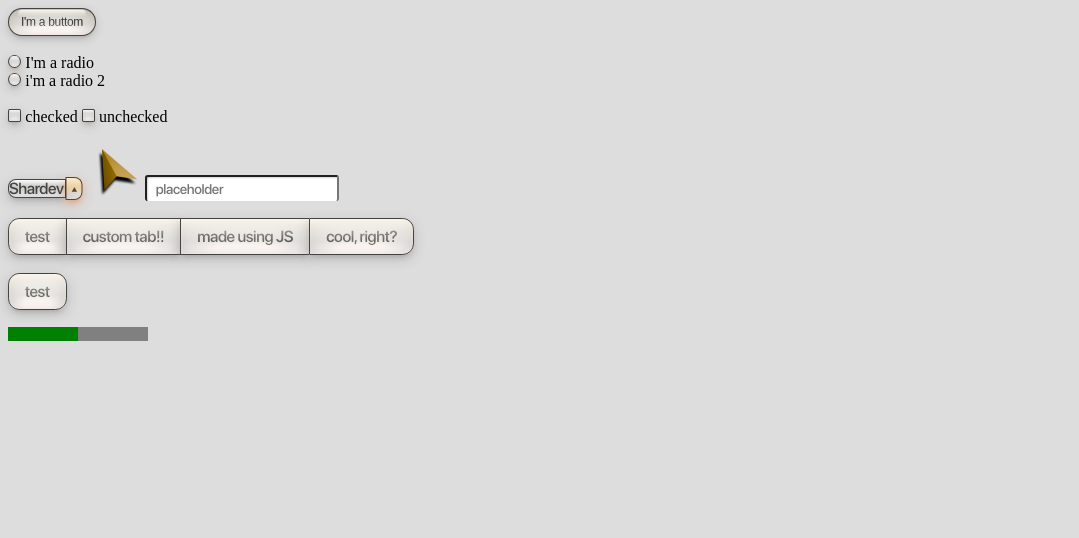
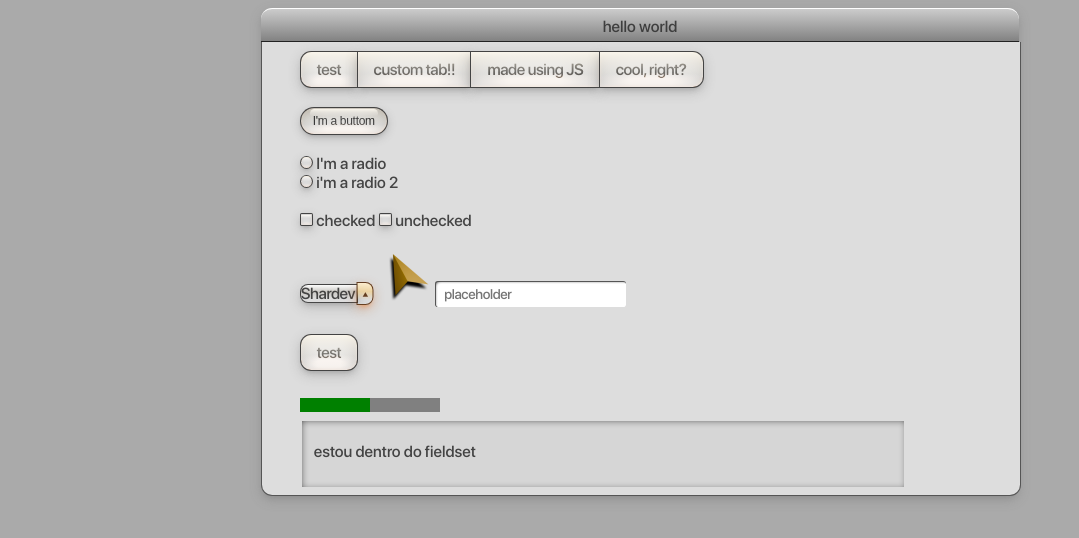
Before and after one commit to AlgumCorrupto/Gran-Turismo4I-CSS, a plain HTML site: page index.html in a window 1280 px wide. Shown: the whole page, without its empty margins (0-1079 px from the left). Drawn offline with Linux system fonts and the light colour scheme.

Commit message:
add widget

```diff
--- a/index.html
+++ b/index.html
@@ -8,6 +8,15 @@
 </head>
 <body>
     <script src="./source/scripts/tabElement.js"></script>
+    <script src="./source/scripts/popupElement.js"></script>
+    <popup-window title="hello world">
+        <div class="popup-body">
+            <tab-element>
+                <tab-option value="test"></tab-option>
+                <tab-option value="custom tab!!"></tab-option>
+                <tab-option value="made using JS"></tab-option>
+                <tab-option value="cool, right?"></tab-option>
+            </tab-element><br> <br>
                 <button>I'm a buttom</button> <br> <br>
                 <input type="radio" name="abc" value="Sseth" id="sseth">
                 <label for="sseth">I'm a radio</label> <br>
@@ -31,16 +40,16 @@
 
                 <input type="text" placeholder="placeholder">
                 <br><br>
-
-    <tab-element>
-        <tab-option value="test"></tab-option>
-        <tab-option value="custom tab!!"></tab-option>
-        <tab-option value="made using JS"></tab-option>
-        <tab-option value="cool, right?"></tab-option>
-    </tab-element> <br><br><br>
                 <tab-element>
                     <tab-option value="test"></tab-option>
                 </tab-element><br><br>
                 <progress value="50" max="100"></progress>
+            </tab-element>
+            <fieldset>
+                <p>estou dentro do fieldset</p>
+            </fieldset>
+        </div>
+    </popup-window>
+
 </body>
 </html>
--- a/source/configs.scss
+++ b/source/configs.scss
@@ -1,5 +1,5 @@
 body {
-    background-color: #ddd;
+    background-color: #aaa;
 }
 @font-face {
     font-family: "SF medium";
--- a/source/index.scss
+++ b/source/index.scss
@@ -5,3 +5,5 @@
 @use './styles/text.scss';
 @use './styles/tab.scss';
 @use './styles/progress.scss';
+@use './styles/popup.scss';
+@use './styles/fieldset.scss';
--- /dev/null
+++ b/source/scripts/popupElement.js
@@ -0,0 +1,23 @@
+class popupCustom extends HTMLElement {
+    constructor() {
+        super();
+    }
+
+    connectedCallback() {
+        let title = document.createElement("div");
+        title.setAttribute("class", "popup-title");
+        title.innerHTML = this.getAttribute("title");
+
+        //let observer = new MutationObserver(()=>{
+        //    let body = document.createElement("div");
+        //    body.setAttribute("class", "popup-body");
+        //    body.innerHTML = this.innerHTML;
+        //    this.innerHTML = "";
+        //})
+
+        //observer.observe(this, configs);
+        this.appendChild(title);
+    }
+}
+
+customElements.define("popup-window", popupCustom);
--- /dev/null
+++ b/source/styles/fieldset.scss
@@ -0,0 +1,7 @@
+@use '../configs.scss' as *;
+
+fieldset {
+    background-color: #d6d6d6;
+    box-shadow: inset 1px 1px 10px -4px #000000;
+    border-style: none;
+}
--- /dev/null
+++ b/source/styles/popup.scss
@@ -0,0 +1,44 @@
+@use '../configs.scss' as *;
+
+popup-window {
+    @include colors();
+    margin:auto;
+    width: 60%;
+    height: auto;
+    display:   block;
+    font-family: 'SF medium';
+    border-radius: 0.7em;
+    color: var(--text);
+    --sat: var(--uncheckedSat);
+    box-shadow:
+      0 -0.5em 0.5em transparent,
+      0 0.5em 0.5em transparent,
+      0 0.25em 0.3em -0.2em hsla(var(--hue), var(--sat), 50%, 0.46),
+      0 0.25em 0.75em hsla(var(--hue), calc(var(--sat) - 10%), 40%, 0.3);
+    .popup-title {
+        background: linear-gradient(0deg, rgba(130,130,130,1) 0%, rgba(204,204,204,1) 100%);
+        width:100%;
+        text-align: center;
+        padding-top: 0.5em;
+        padding-bottom: 0.3em;
+        border-radius: inherit;
+        border-bottom-right-radius: 0;
+        border-bottom-left-radius: 0;
+        border-bottom: 1px solid #222;
+        border-top: 1px solid #fff;
+    }
+    .popup-body {
+        background-color: #ddd;
+        width:80%;
+        padding-left:5%;
+        padding-right: 15%;
+        padding-top: 0.6em;
+        padding-bottom: 0.5em;
+        border-radius: inherit;
+        border-top-right-radius: 0;
+        border-top-left-radius: 0;
+
+        border: 0.5px solid #555;
+        border-top: 0px;
+    }
+}
--- a/source/styles/tab.scss
+++ b/source/styles/tab.scss
@@ -8,6 +8,7 @@ tab-option {
     font-family: "SF medium";
     --sat: var(--uncheckedSat);
     margin-right: -5px;
+    display: inline-block;
 
     color: var(--text);
     font-weight: 500;
--- a/source/styles/text.scss
+++ b/source/styles/text.scss
@@ -4,6 +4,8 @@ input[type=text] {
     padding: 0.3em 0.6em;
     margin: 8px 0;
     box-sizing: border-box;
+    border: 0.5px solid #555;
+    border-right: none;
     border-bottom: none;
     border-radius: 0.2em;
     box-shadow: inset 3px 3px 3px -4px #000000;
```
Also changed, not shown: build/index.css, 2 other files. Lines whose indentation alone changed are shown as unchanged.
